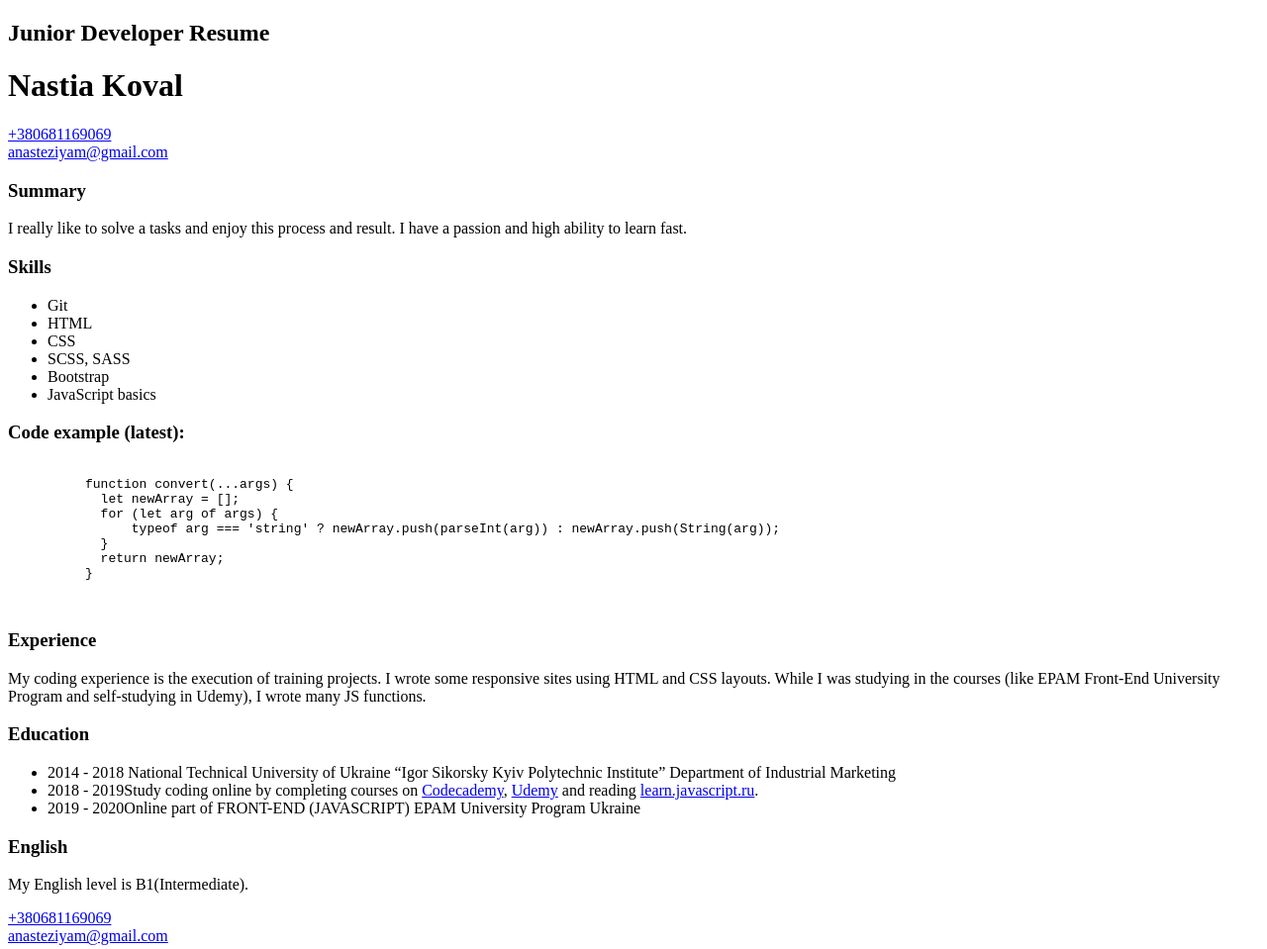
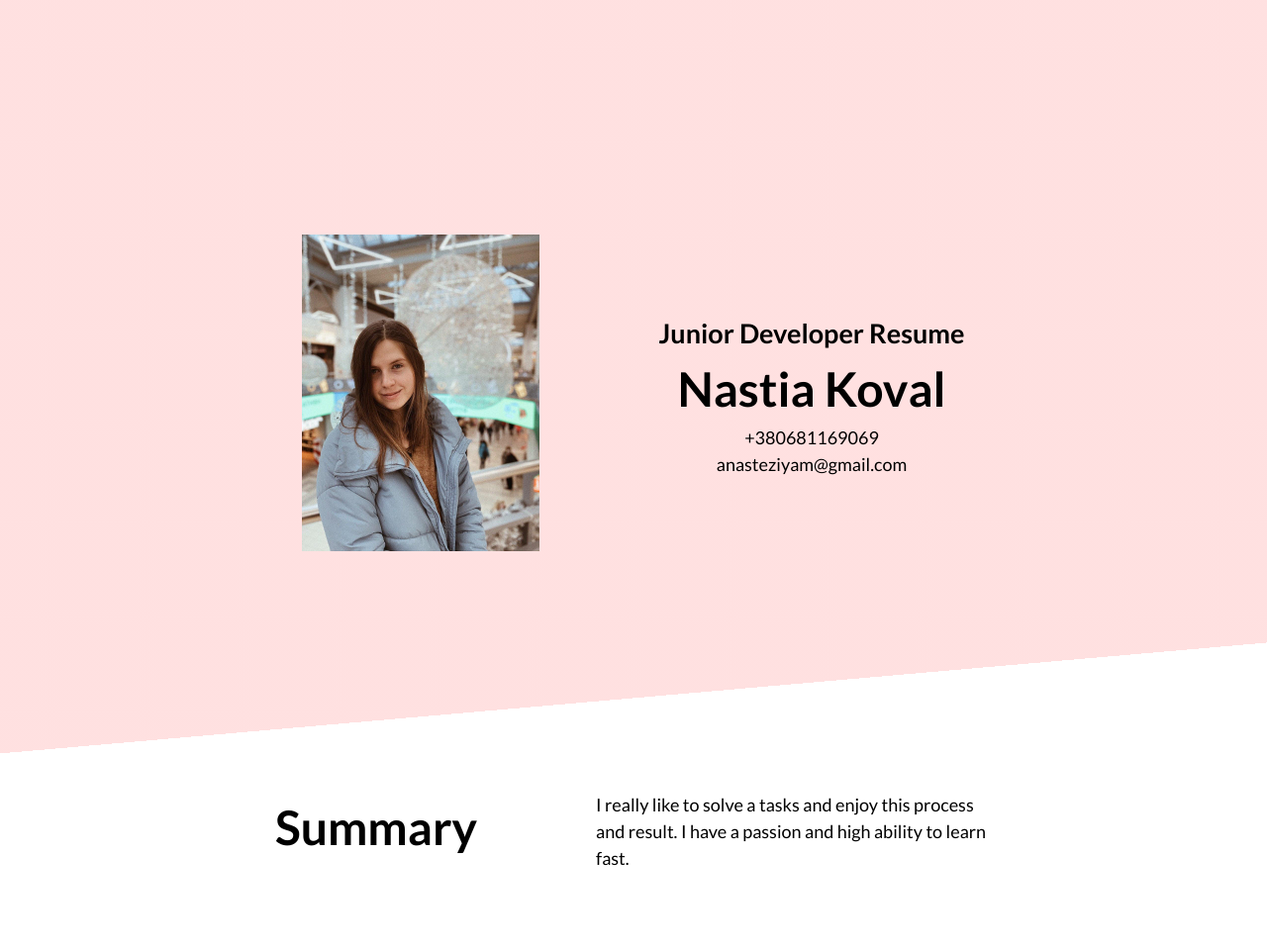
Before and after one commit to NastiaKoval/rsschool-cv, a plain HTML site: page index.html in a window 1280 px wide. Shown: the top 959 px of the page at 99% size. Drawn offline with Linux system fonts and the light colour scheme.

Commit message:
feat: add styling

```diff
--- a/index.html
+++ b/index.html
@@ -8,19 +8,29 @@
   </head>
   <body>
     <header>
+      <div class="header-content">
+        <div class="header-img">
+          <img src="profile-photo.jpg" alt="" width="240" height="320">
+        </div>
+        <div class="header-text">
           <h2>Junior Developer Resume</h2>
           <h1 class="name">Nastia Koval</h1>
           <a class="tel" href="tel:+380681169069">+380681169069</a>
           <br>
           <a class="email" href="mailto:anasteziyam@gmail.com]">anasteziyam@gmail.com</a>
+        </div>
+      </div>
     </header>
     <main>
       <section class="summary">
+        <div class="summary-content">
           <h3>Summary</h3>
           <p>I really like to solve a tasks and enjoy this process and result.
             I have a passion and high ability to learn fast.</p>
+        </div>
       </section>
       <section  class="skills">
+        <div class="skills-content">
           <h3>Skills</h3>
           <ul>
             <li>Git</li>
@@ -30,28 +40,36 @@
             <li>Bootstrap</li>
             <li>JavaScript basics</li>
           </ul>
+        </div>
       </section>
       <section class="code">
+        <div class="code-content">
           <h3>Code example (latest):</h3>
           <pre><code>
             function convert(...args) {
               let newArray = [];
               for (let arg of args) {
-                typeof arg === 'string' ? newArray.push(parseInt(arg)) : newArray.push(String(arg));
+                  typeof arg === 'string' ?
+                  newArray.push(parseInt(arg)) :
+                  newArray.push(String(arg));
               }
               return newArray;
             }
           </code>
           </pre>
+        </div>
       </section>
       <section class="experience">
+        <div class="experience-content">
           <h3>Experience</h3>
           <p>My coding experience is the execution of training projects.
             I wrote some responsive sites using HTML and CSS layouts.
             While I was studying in the courses (like EPAM Front-End University Program
             and self-studying in Udemy), I wrote many JS functions.</p>
+        </div>
       </section>
       <section class="education">
+        <div class="education-content">
           <h3>Education</h3>
           <ul>
             <li><span>2014 - 2018</span>
@@ -64,16 +82,11 @@
             <li><span>2019 - 2020</span>Online part of FRONT-END (JAVASCRIPT)
               EPAM University Program Ukraine</li>
           </ul>
+       </div>
       </section>
-      <section class="english">
-        <h3>English</h3>
+      <div class="english">
         <p>My English level is B1(Intermediate).</p>
-      </section>
+      </div>
     </main>
-    <footer>
-      <a href="tel:+380681169069">+380681169069</a>
-      <br>
-      <a href="mailto:anasteziyam@gmail.com]">anasteziyam@gmail.com</a>
-    </footer>
   </body>
 </html>
--- a/style.css
+++ b/style.css
@@ -0,0 +1,182 @@
+* {
+  margin: 0;
+  padding: 0;
+}
+
+body {
+  font-style: normal;
+  font-size: 18px;
+  line-height: 1.5;
+  font-family: "Lato", "Arial", sans-serif;
+  color: #000000;
+}
+
+header {
+  position: relative;
+
+  display: flex;
+  justify-content: center;
+  align-items: center;
+  height: 100vh;
+
+  text-align: center;
+
+  background-color: rgba(255, 204, 204, 0.6);
+  background: linear-gradient(-5deg, #ffffff 150px, rgba(255, 204, 204, 0.6) 0px);
+
+}
+
+.header-content {
+  display: flex;
+  justify-content: center;
+  align-items: center;
+  max-width: 1024px;
+}
+
+.header-content div {
+  padding: 0 60px;;
+}
+
+h1 {
+  font-size: 48px;
+}
+
+a {
+  color: #000000;
+  text-decoration: none;
+}
+
+h3 {
+  font-size: 48px;
+  padding: 0 60px;
+}
+
+.summary {
+  display: flex;
+  justify-content: center;
+  align-items: top;
+  height: 40vh;
+
+  background-color: #ffffff;
+  background: linear-gradient(6deg, rgba(204, 204, 204, 0.6) 150px, #ffffff 0px);
+}
+
+.summary-content {
+  display: flex;
+  justify-content: center;
+  align-items: top;
+  max-width: 1024px;
+
+}
+
+.summary-content p {
+  position: relative;
+  width: 400px;
+  padding: 0 60px;
+}
+
+.skills {
+  display: flex;
+
+  justify-content: center;
+  align-items: flex-start;
+  height: 50vh;
+
+  background-color: rgba(204, 204, 204, 0.6);
+  background: linear-gradient(-5deg, #ffffff 150px, rgba(204, 204, 204, 0.6) 0px);
+}
+
+.skills-content {
+  display: flex;
+  flex-direction: row-reverse;
+  justify-content: center;
+  align-items: center;
+  max-width: 1024px;
+}
+
+.skills-content ul {
+  display: grid;
+  grid-template-columns: 1fr 1fr;
+  padding: 0 60px;;
+}
+
+li {
+  padding: 10px 0;
+  list-style: none;
+}
+
+.code {
+  background-color: #ffffff;
+  background: linear-gradient(6deg, rgba(255, 204, 204, 0.6) 150px, #ffffff 0px);
+}
+
+.code-content {
+  display: flex;
+  flex-direction: column;
+  align-items: center;
+  height: 75vh;
+  max-width: 1024px;
+  margin: 0 auto;
+}
+
+.code h3 {
+  text-align: center;
+}
+
+code {
+  text-align: left;
+  font-size: 14px;
+}
+
+.experience {
+  height: 50vh;
+
+  background-color: rgba(255, 204, 204, 0.6);
+  background: linear-gradient(-5deg, #ffffff 150px, rgba(255, 204, 204, 0.6) 0px);
+}
+
+.experience-content {
+  display: flex;
+  flex-direction: row-reverse;
+  justify-content: center;
+  align-items: center;
+  max-width: 1024px;
+  margin: 0 auto;
+}
+
+.experience-content p {
+  width: 400px;
+}
+
+.education {
+
+}
+
+.education-content {
+  display: flex;
+  flex-direction: column;
+  align-items: center;
+  height: 65vh;
+  max-width: 1024px;
+  margin: 0 auto;
+}
+
+.education-content ul li {
+  width: 900px;
+  text-align: right;
+}
+
+span {
+  font-size: 36px;
+  padding-right: 40px;
+}
+
+.english {
+  height: 10vh;
+  padding-top: 20px;
+
+  font-size: 24px;
+  text-align: center;
+
+  background-color: rgba(204, 204, 204, 0.6);
+}
```
Also changed, not shown: profile-photo.jpg (added). Lines whose indentation alone changed are shown as unchanged.
